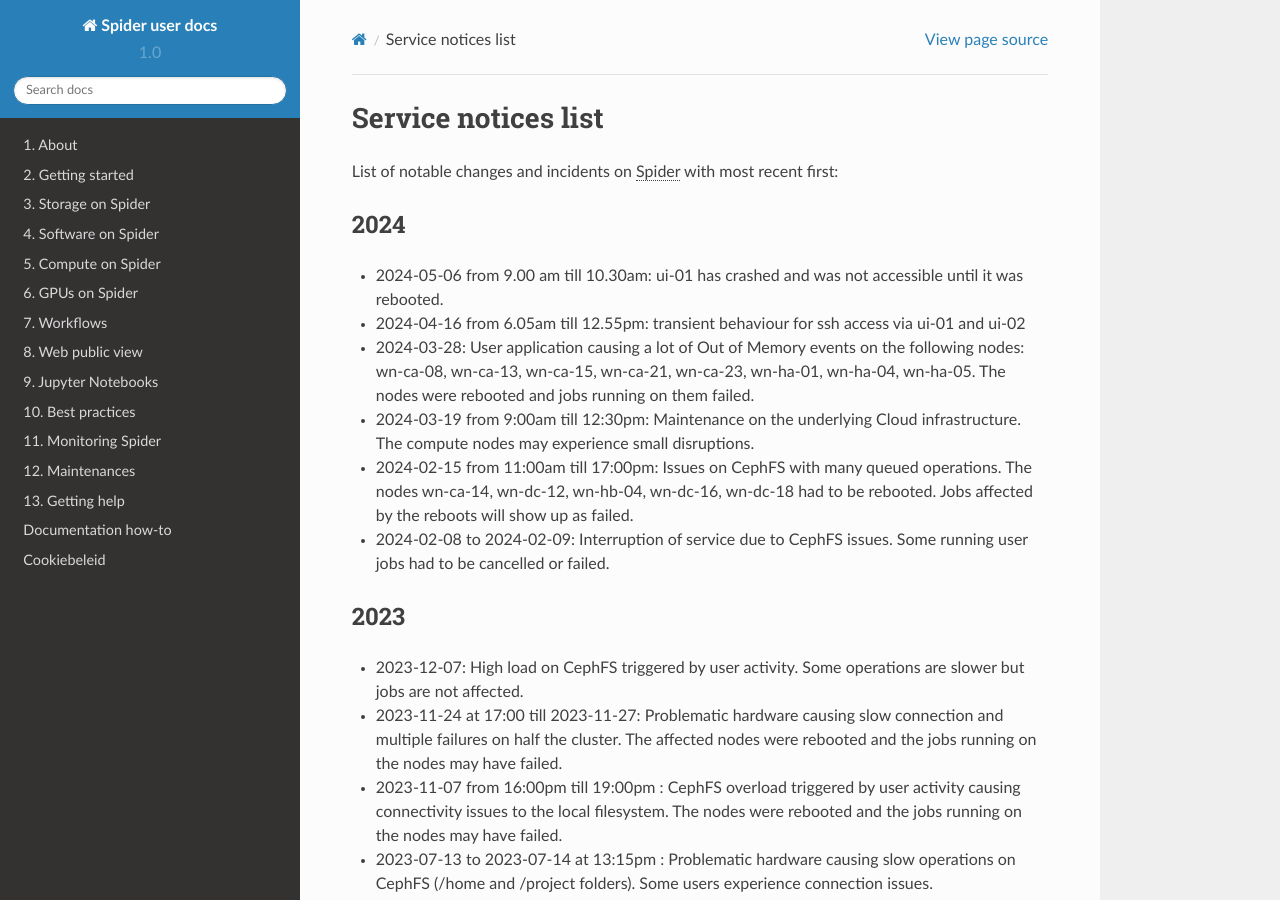
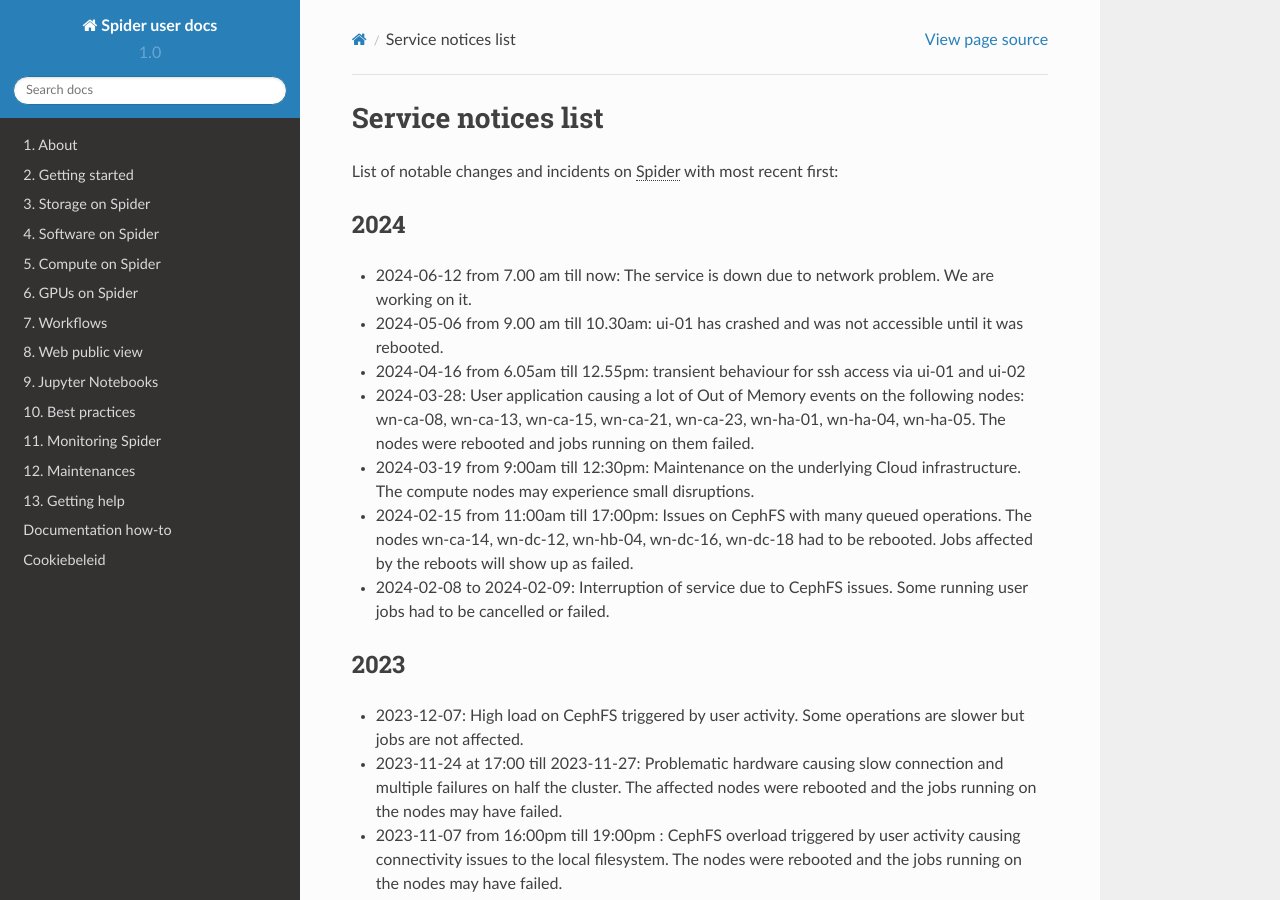
Before and after one commit to sara-nl/spiderdocs, a Sphinx documentation site: the page built from source/Pages/maintenance/service_notices_list.rst, in a window 1280 px wide and 900 px high. Built offline with Sphinx 7.4.7 and the Read the Docs theme 2.0.0, drawn with Linux system fonts in a browser that asks for light colours.

Commit message:
Update service_notices_list.rst

```diff
--- a/source/Pages/maintenance/service_notices_list.rst
+++ b/source/Pages/maintenance/service_notices_list.rst
@@ -10,6 +10,7 @@
 2024
 ==========
 
+* 2024-06-12 from 7.00 am till now: The service is down due to network problem. We are working on it.
 * 2024-05-06 from 9.00 am till 10.30am: ui-01 has crashed and was not accessible until it was rebooted.
 * 2024-04-16 from 6.05am till 12.55pm: transient behaviour for ssh access via ui-01 and ui-02
 * 2024-03-28: User application causing a lot of Out of Memory events on the following nodes: wn-ca-08, wn-ca-13, wn-ca-15, wn-ca-21, wn-ca-23, wn-ha-01, wn-ha-04, wn-ha-05. The nodes were rebooted and jobs running on them failed.
```
